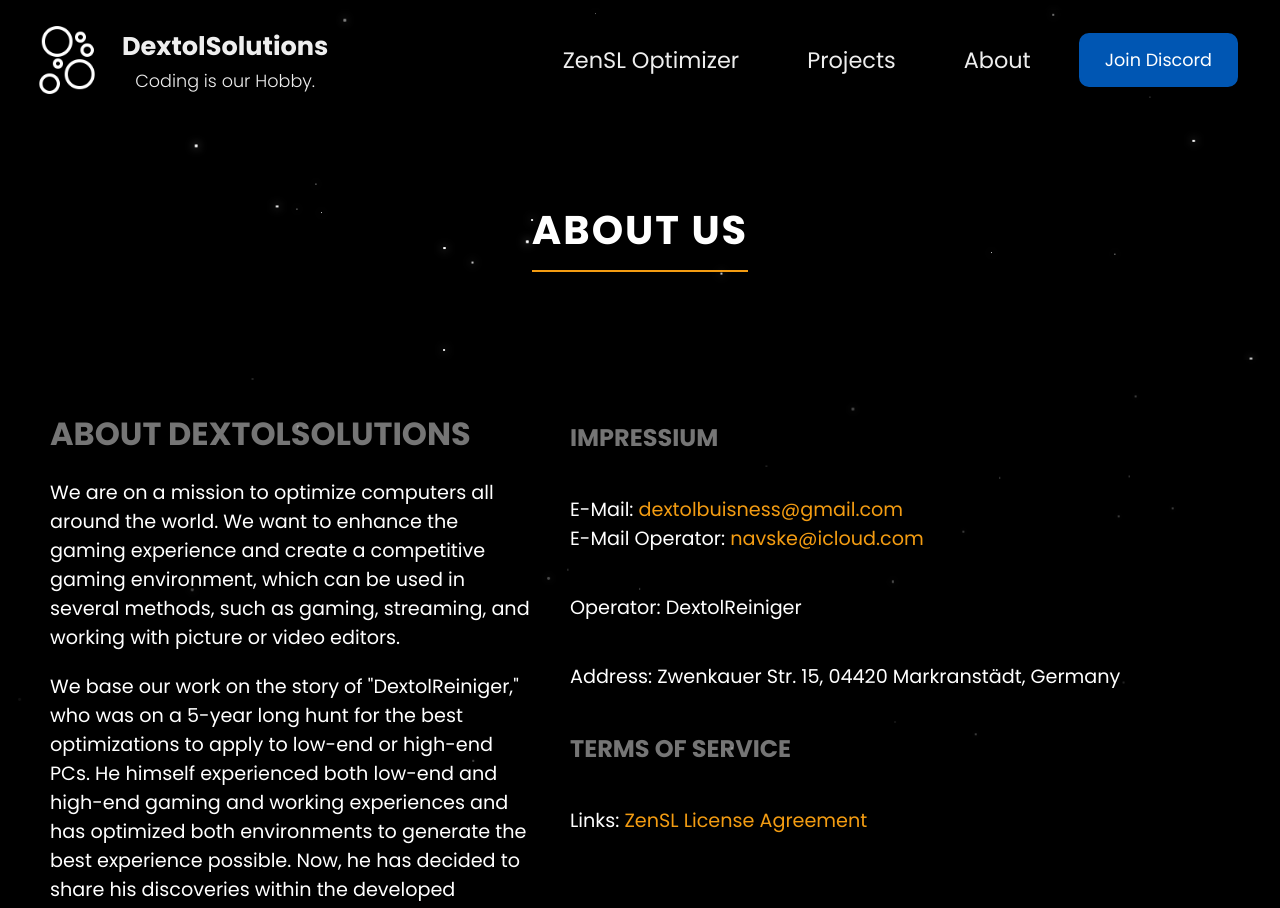
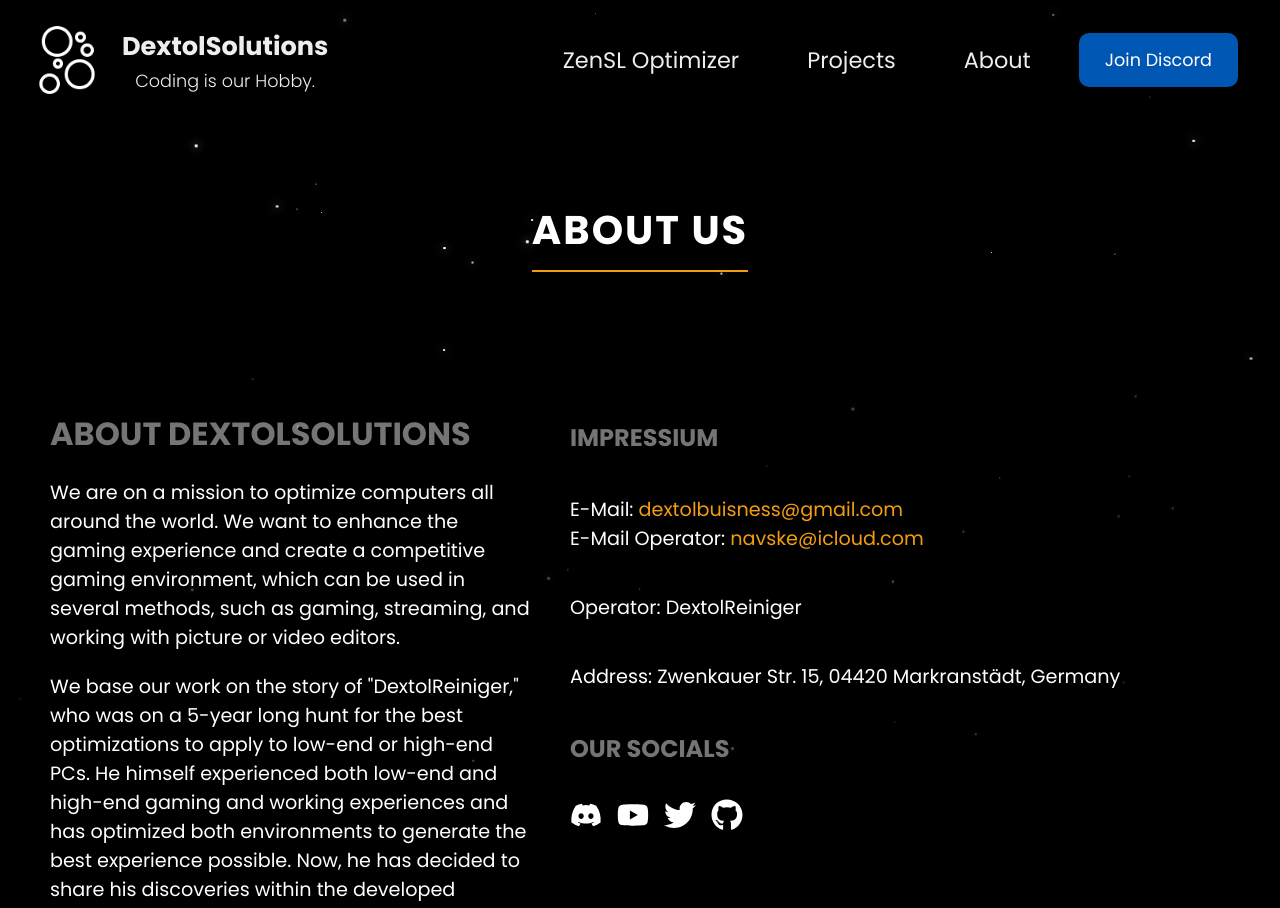
Before and after one commit to DextolSolutions/dextolsolutions-web, a React (Create React App) app: page /about in a window 1280 px wide. Shown: the top 908 px of the page. Built offline with nearby package versions, Linux system fonts and the light colour scheme.

Commit message:
Updated About Content

```diff
--- a/src/components/About.css
+++ b/src/components/About.css
@@ -144,3 +144,38 @@
 .align-left {
     text-align: left;
 }
+
+/* Social Icons Container */
+.social-icons {
+    display: flex;
+    gap: 15px; /* Small gap between icons */
+    margin-top: 10px; /* Space above the icons */
+  }
+
+  /* Social Icon Styling */
+  .social-icon {
+    font-size: 2rem; /* Size of the icons */
+    color: #fff; /* Default icon color */
+    transition: color 0.3s ease; /* Smooth color transition on hover */
+    text-decoration: none; /* Remove underline */
+  }
+
+  /* Discord Icon Hover Color */
+  .social-icon.discord:hover {
+    color: #7289da; /* Discord brand color */
+  }
+
+  /* YouTube Icon Hover Color */
+  .social-icon.youtube:hover {
+    color: #ff0000; /* YouTube brand color */
+  }
+
+  /* Twitter Icon Hover Color */
+  .social-icon.twitter:hover {
+    color: #1da1f2; /* Twitter brand color */
+  }
+
+  /* GitHub Icon Hover Color */
+  .social-icon.github:hover {
+    color: #6e5494; /* GitHub brand color */
+  }
--- a/src/components/About.js
+++ b/src/components/About.js
@@ -1,6 +1,7 @@
 import React from 'react';
 import { MdHelpOutline } from "react-icons/md";
 import { FiUsers, FiAlertTriangle } from "react-icons/fi";
+import { FaDiscord, FaYoutube, FaTwitter, FaGithub } from "react-icons/fa"; // Import Font Awesome icons
 import './About.css';
 
 function About() {
@@ -39,8 +40,6 @@
           </p>
         </div>
 
-
-
         {/* Stacked Subheadings Container */}
         <div className="subheading-wrapper">
           {/* Separator */}
@@ -52,11 +51,21 @@
           <p className="about-text">Operator: DextolReiniger</p>
           <p className="about-text">Address: Zwenkauer Str. 15, 04420 Markranstädt, Germany</p>
 
-          <h2 className="about-subheading">TERMS OF SERVICE</h2>
-          <p className="about-text">
-            Links:
-            <a href="https://dextolsolutions.com/about/legal/zensl-license-agreement" target="_blank" rel="noopener noreferrer"> ZenSL License Agreement</a>
-          </p>
+          <h2 className="about-subheading">OUR SOCIALS</h2>
+          <div className="social-icons">
+            <a href="https://discord.com/invite/jTpB2VZZ4q" target="_blank" rel="noopener noreferrer" className="social-icon discord">
+              <FaDiscord />
+            </a>
+            <a href="https://www.youtube.com/@DextolDasMensch" target="_blank" rel="noopener noreferrer" className="social-icon youtube">
+              <FaYoutube />
+            </a>
+            <a href="https://twitter.com/@DextolSolutions" target="_blank" rel="noopener noreferrer" className="social-icon twitter">
+              <FaTwitter />
+            </a>
+            <a href="https://github.com/DextolReiniger" target="_blank" rel="noopener noreferrer" className="social-icon github">
+              <FaGithub />
+            </a>
+          </div>
         </div>
       </section>
     </div>
```
